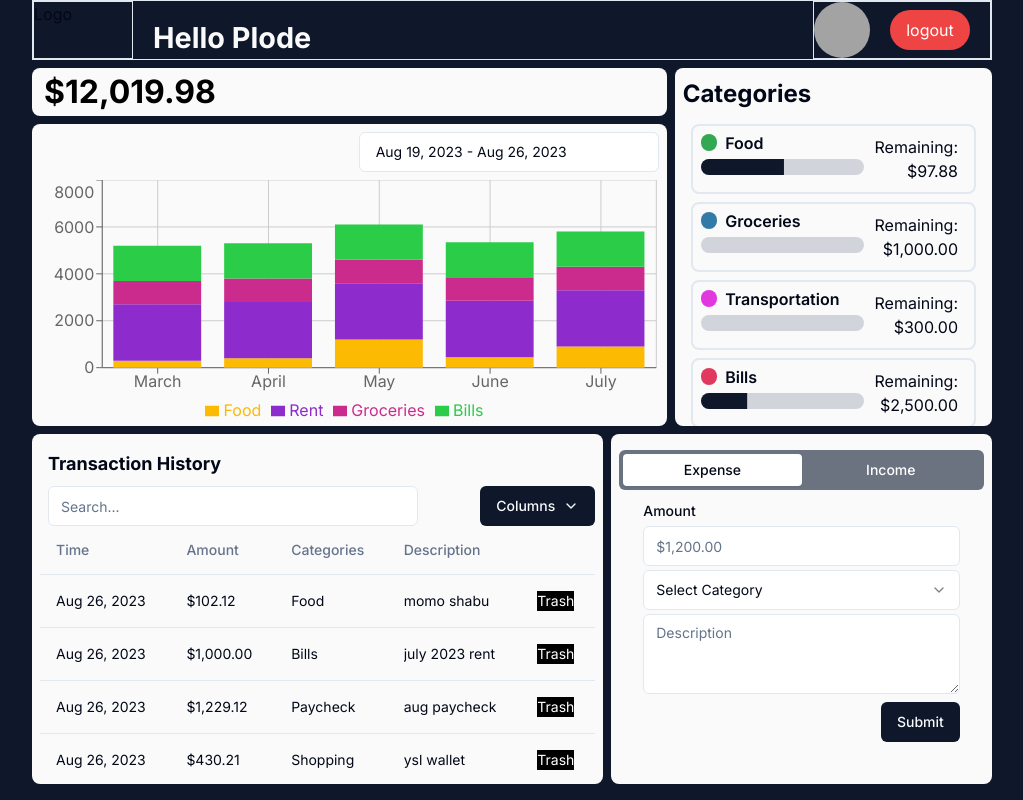
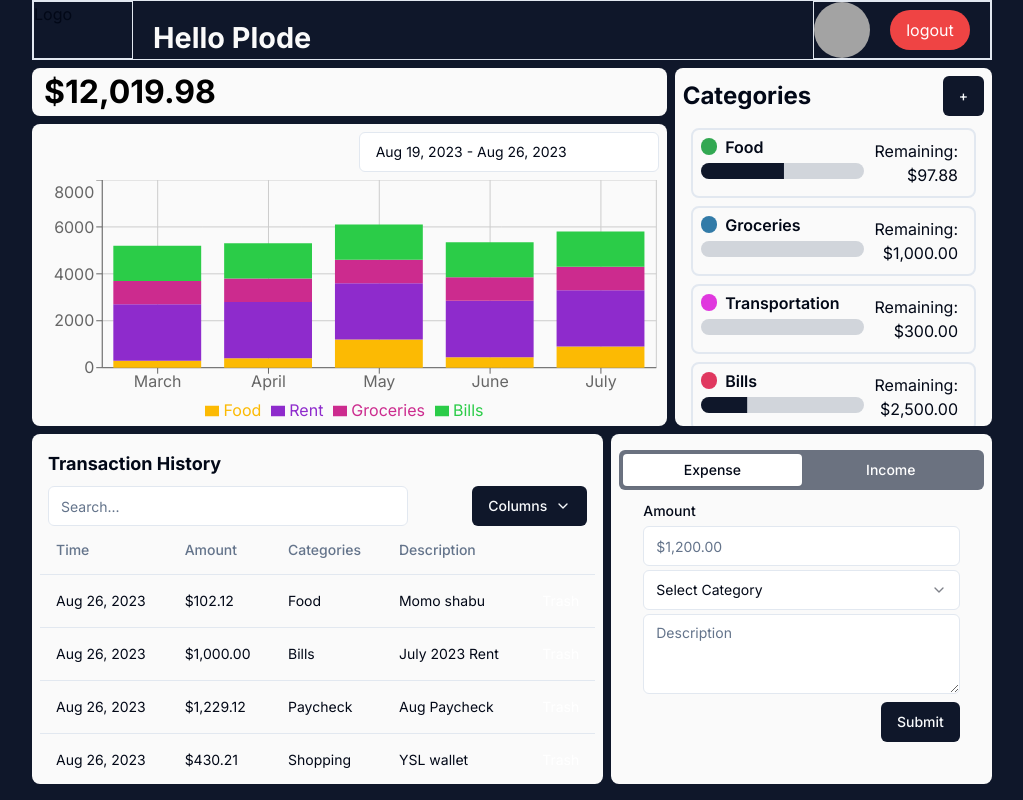
Before and after one commit to plode-v/moeny-tracker, a Next.js app: page /dashboard in a window 1280 px wide. Shown: the whole page, without its empty margins (128-1151 px from the left). Built offline with nearby package versions, Linux system fonts and the light colour scheme.

Commit message:
add new category button

```diff
--- a/components/CategoryChart.tsx
+++ b/components/CategoryChart.tsx
@@ -1,34 +1,18 @@
-import React, { useState } from 'react'
+import React from 'react'
 import { currencyFormat } from '@/lib/utils'
-import { LinearProgress, linearProgressClasses, styled } from '@mui/material'
-import { ScrollArea } from './ui/scroll-area'
 import { categories, data } from "@/constants/data"
-import { cn } from '@/lib/utils'
 
 import { Progress } from './ui/progress'
+import { Button } from "./ui/button"
+import { ScrollArea } from './ui/scroll-area'
 
 type CategoryExpenses = { [key: string]: number };
 
 const CategoryChart = () => {
 
-    const [progress, setProgress] = useState<number>();
-
-
-    const BorderLinearProgress = styled(LinearProgress)(({ theme }) => ({
-        height: 10,
-        borderRadius: 5,
-        [`&.${linearProgressClasses.colorPrimary}`]: {
-            backgroundColor: theme.palette.grey[theme.palette.mode === 'light' ? 300 : 200],
-        },
-        [`& .${linearProgressClasses.bar}`]: {
-            borderRadius: 5,
-        }
-    }))
-
-
+    // FIXME: show category details on click (modal)
     const handleModal = () => {
-        // TODO: show category details on click (modal)
-        alert()
+        alert("modal detail")
     }
 
     const categoryExpenses: CategoryExpenses = {}
@@ -41,10 +25,21 @@
 
     })
 
+    // FIXME: work on this button
+    const handleAddCategory = () => {
+        alert("Add category")
+    }
+
   return (
-    <ScrollArea className='w-1/3 ml-2 mb-1 mt-2 mr-4 lg:mr-0 rounded-lg bg-neutral-50 overflow-auto category'>
-        <h1 className='2xl:my-5 2xl:mx-3 font-bold lg:text-[1.5rem] m-2'>Categories</h1>
+    <ScrollArea className='w-1/3 ml-2 mb-1 mt-2 mr-4 lg:mr-0 rounded-lg bg-neutral-50 overflow-auto'>
+        <div className='2xl:my-5 2xl:mx-3 m-2 flex justify-between items-center'>
+            <h1 className=' font-bold lg:text-[1.5rem]'>Categories</h1>
+
+            {/* FIXME: change button to framework icon */}
+            <Button className='h-10 aspect-square'>+</Button>
+        </div>
         <div className='flex flex-col items-between'>
+
             {/* Categories */}
             {categories.map((cat) => (
                 <div key={cat.id} className='h-[70px] flex items-center mx-4 my-1 2xl:my-2 rounded-lg border-2 cursor-pointer' onClick={handleModal}>
--- a/components/TransactionHistory.tsx
+++ b/components/TransactionHistory.tsx
@@ -23,44 +23,11 @@
   getSortedRowModel,
   useReactTable,
 } from "@tanstack/react-table"
-import  { Input } from "@/components/ui/input";
+import { Input } from "@/components/ui/input";
 import { ChevronDown } from "lucide-react";
 import { Button } from './ui/button'
 import { DropdownMenu, DropdownMenuTrigger, DropdownMenuContent, DropdownMenuCheckboxItem } from './ui/dropdown-menu'
-
-export const columns: ColumnDef<PaymentType>[] = [
-  {
-    accessorKey: "time",
-    header: "Time",
-    cell: ({ row }) => (
-      <div>{row.getValue("time")}</div>
-    )
-  },
-  {
-    accessorKey: "amount",
-    header: "Amount",
-    cell: ({ row }) => {
-      return <div>{currencyFormat(Number(row.getValue("amount")))}</div>
-    }
-  },
-  {
-    accessorKey: "category",
-    header: "Categories",
-    cell: ({ row }) => {
-      return <div>{row.getValue("category")}</div>
-    }
-  },
-  {
-    accessorKey: "description",
-    header: "Description",
-    cell: ({ row }) => <div className='lowercase truncate text-ellipsis w-max'>{row.getValue("description")}</div>
-  },
-  {
-    id: "actions",
-    enableHiding: false,
-    cell: () => <div className='text-end bg-black text-white w-min '>Trash</div>
-  }
-]
+import { columns } from '@/lib/DataTable'
 
 const TransactionHistory = () => {
 
@@ -102,13 +69,13 @@
     // FIXME: show modal onClick on each transaction
     <ScrollArea className='w-3/5 m-1 ml-4 lg:ml-0 mb-4 rounded-lg bg-neutral-50 p-2'>
         <h1 className='text-lg font-bold p-2'>Transaction History</h1>
-        <div className='flex justify-between'>
+        <div className='flex justify-between mx-2'>
           <Input
             placeholder='Search...'
             value={(table.getColumn("description")?.getFilterValue() as string) ?? ""}
             onChange={(event) => table.getColumn('description')?.setFilterValue(event.target.value)}
             // FIXME: fix corners borders on focus
-            className='max-x-sm w-2/3 ml-2 focus-visible:ring-0'
+            className='max-x-sm w-2/3 focus-visible:ring-0'
           />
           <DropdownMenu>
             <DropdownMenuTrigger asChild>
--- /dev/null
+++ b/lib/DataTable.tsx
@@ -0,0 +1,37 @@
+import { PaymentType } from "@/constants/data";
+import { ColumnDef } from "@tanstack/react-table";
+import { currencyFormat } from "./utils";
+
+export const columns: ColumnDef<PaymentType>[] = [
+    {
+      accessorKey: "time",
+      header: "Time",
+      cell: ({ row }) => (
+        <div>{row.getValue("time")}</div>
+      )
+    },
+    {
+      accessorKey: "amount",
+      header: "Amount",
+      cell: ({ row }) => {
+        return <div>{currencyFormat(Number(row.getValue("amount")))}</div>
+      }
+    },
+    {
+      accessorKey: "category",
+      header: "Categories",
+      cell: ({ row }) => {
+        return <div>{row.getValue("category")}</div>
+      }
+    },
+    {
+      accessorKey: "description",
+      header: "Description",
+      cell: ({ row }) => <div className='lowercase truncate text-ellipsis w-max'>{row.getValue("description")}</div>
+    },
+    {
+      id: "actions",
+      enableHiding: false,
+      cell: () => <div className='text-end bg-black text-white w-min '>Trash</div>
+    }
+  ]
```
Also changed, not shown: constants/data.ts (line endings or trailing spaces).
